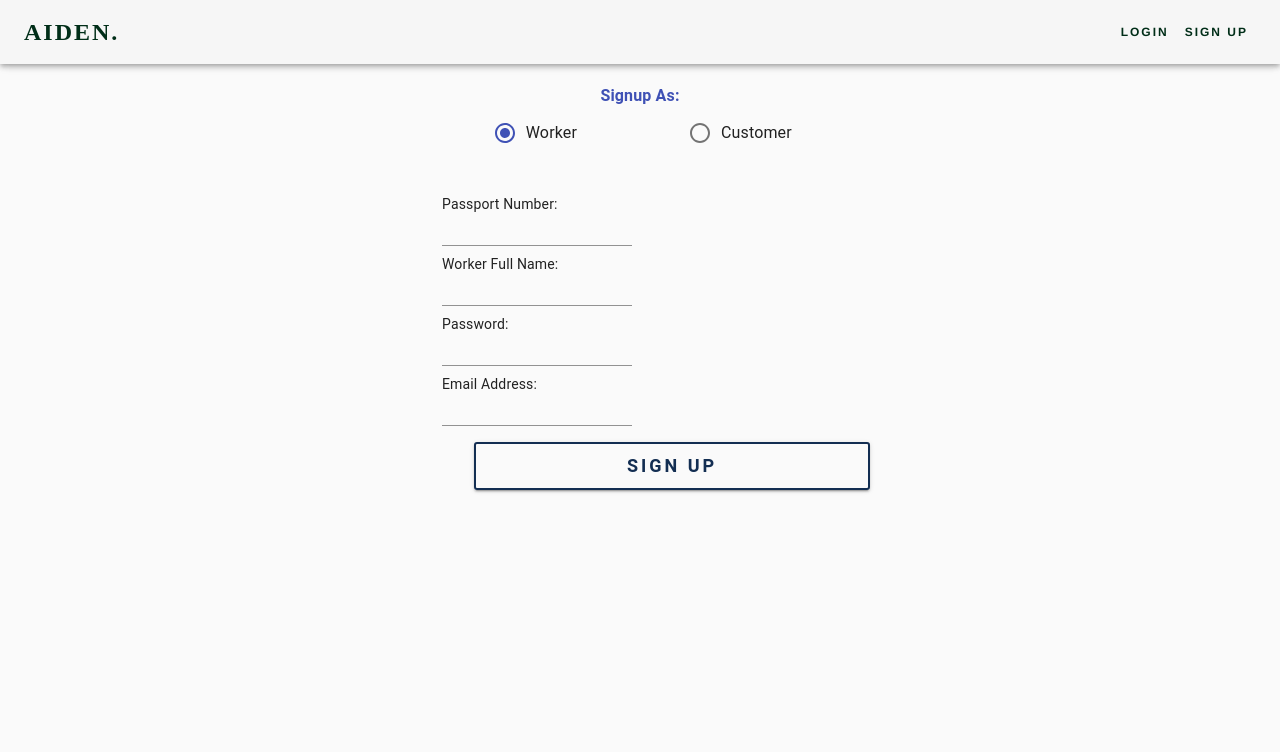
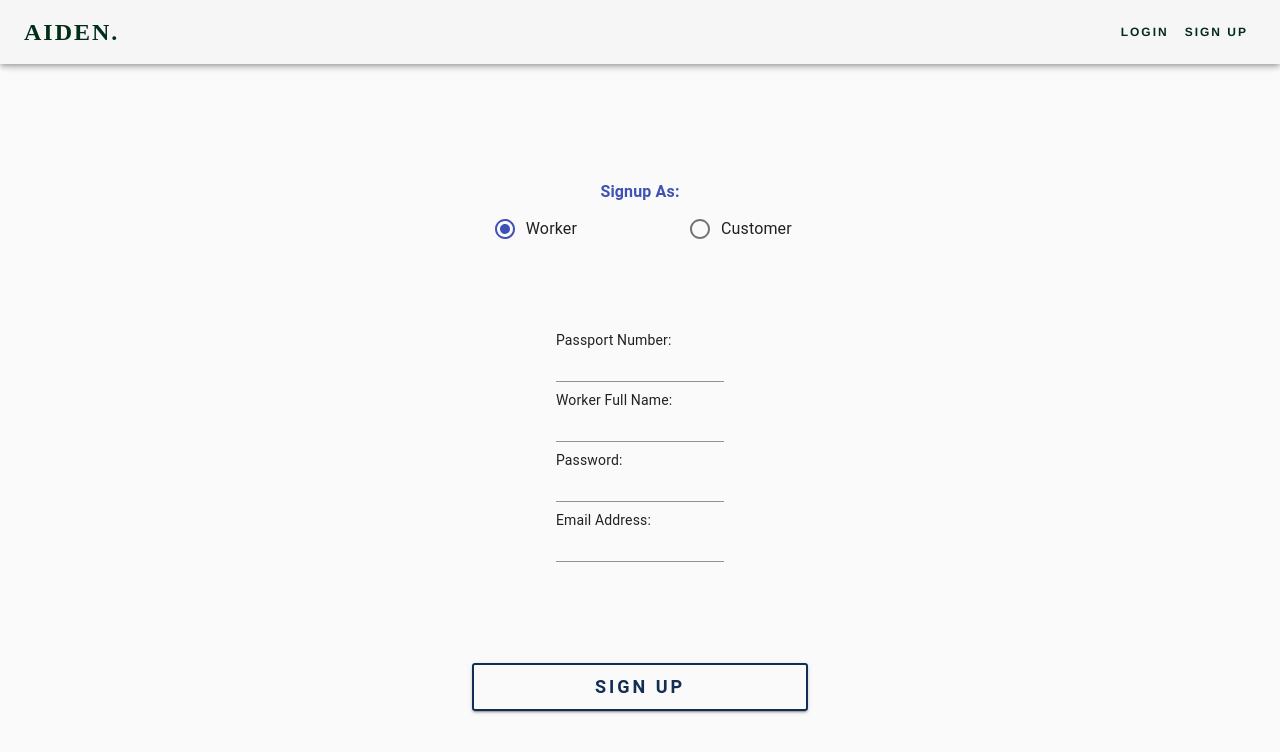
Before and after one commit to SaintTan/Aiden, a React (Create React App) app in the folder aiden/: page /signup in a window 1280 px wide. Both pictures are taken after a click on the label "Worker". Shown: the top 752 px of the page. Built offline with nearby package versions, Linux system fonts and the light colour scheme.

Commit message:
update fix

```diff
--- a/aiden/src/component/CustomerSignup.js
+++ b/aiden/src/component/CustomerSignup.js
@@ -53,37 +53,40 @@ export default class UserSignup extends Component{
         }
         else{
             return(
-                <Container component="main" maxWidth="xs" >
+                <Container component="main" maxWidth="xs" style={styles.container}>
                     <CssBaseline />
                     <div style={styles.paper}>
                         <form style={styles.formLayout}>
-                            <Grid container spacing={2}>
-                                <Grid item xs={12} sm={6}>
-                                <label>Passport Number:</label>
+                            <Grid container spacing={4}>
+                                <Grid item xs={12}>
+                                <label style={styles.textField}>Passport Number:</label>
                                 <TextField
                                     onChange = {this.handleChange}
                                     type="text"
                                     name="CustomerPassport"
+                                    style={styles.textField}
                                     id="passport"/>
                                 </Grid>
                             </Grid>
                             <Grid container spacing={2}>
-                                <Grid item xs={12} sm={6}>
-                                    <label>Customer Full Name:</label>
+                                <Grid item xs={12}>
+                                    <label style={styles.textField}>Customer Full Name:</label>
                                     <TextField
                                         onChange = {this.handleChange}
                                         type="text"
                                         name="CustomerName"
+                                        style={styles.textField}
                                         id="name"/>
                                 </Grid>
                             </Grid>
                             <Grid container spacing={2}>
-                                <Grid item xs={12} sm={6}>
-                                    <label>Email Address:</label>
+                                <Grid item xs={12}>
+                                    <label style={styles.textField}>Email Address:</label>
                                     <TextField
                                         onChange = {this.handleChange}
                                         type="email"
                                         name="CustomerEmail"
+                                        style={styles.textField}
                                         id="email"/>
                                 </Grid>
                             </Grid>
@@ -109,6 +112,13 @@ const styles={
         flexDirection: 'column',
         alignItems: 'center',
     },
+    container:{
+        marginTop: 8*5,
+        display:'flex',
+        flexDirection: 'column',
+        alignItems: 'center',
+        width:"100%"
+    },
     avatar: {
         marginBottom: 8,
         backgroundColor: '#99C015',
@@ -123,9 +133,12 @@ const styles={
         marginTop: 10
     },
     textField: {
-        margin: "4px 0px 4px",
+        marginLeft: "25%",
+        marginRight: "25%"
     },
     submit:{
-
+        marginTop:"30%",
+        marginLeft: "auto",
+        marginRight: "auto"
     }
 }
--- a/aiden/src/component/WorkerSignup.js
+++ b/aiden/src/component/WorkerSignup.js
@@ -16,7 +16,7 @@ export default class WorkerSignup extends Component{
             WorkerPassport: "",
             WorkerName : "",
             WorkerEmail: "",
-            WorkerPassword: ""
+            WorkerPassword: "",
         }
 
         this.handleSubmit = this.handleSubmit.bind(this);
@@ -42,11 +42,11 @@ export default class WorkerSignup extends Component{
         });
 
         e.preventDefault();
-
     }
 
     handleChange(e){
         this.setState({[e.target.name]: e.target.value});
+
     }
 
     render(){
@@ -55,47 +55,51 @@ export default class WorkerSignup extends Component{
         }
         else{
             return(
-                <Container component="main" maxWidth="xs" >
+                <Container component="main" maxWidth="xs" style={styles.container}>
                     <CssBaseline />
                     <div style={styles.paper}>
                         <form style={styles.formLayout}>
                             <Grid container spacing={2}>
-                                <Grid item xs={12} sm={6}>
-                                <label>Passport Number:</label>
+                                <Grid item xs={12}>
+                                <label style={styles.textField}>Passport Number:</label>
                                 <TextField
                                     onChange = {this.handleChange}
                                     type="text"
                                     name="WorkerPassport"
+                                    style={styles.textField}
                                     id="passport"/>
                                 </Grid>
                             </Grid>
                             <Grid container spacing={2}>
-                                <Grid item xs={12} sm={6}>
-                                    <label>Worker Full Name:</label>
+                                <Grid item xs={12}>
+                                    <label style={styles.textField}>Worker Full Name:</label>
                                     <TextField
                                         onChange = {this.handleChange}
                                         type="text"
                                         name="WorkerName"
+                                        style={styles.textField}
                                         id="name"/>
                                 </Grid>
                             </Grid>
                             <Grid container spacing={2}>
-                                <Grid item xs={12} sm={6}>
-                                    <label>Password:</label>
+                                <Grid item xs={12}>
+                                    <label style={styles.textField}>Password:</label>
                                     <TextField
                                         onChange = {this.handleChange}
                                         type="text"
                                         name="WorkerPassword"
+                                        style={styles.textField}
                                         id="password"/>
                                 </Grid>
                             </Grid>
                             <Grid container spacing={2}>
-                                <Grid item xs={12} sm={6}>
-                                    <label>Email Address:</label>
+                                <Grid item xs={12}>
+                                    <label style={styles.textField}>Email Address:</label>
                                     <TextField
                                         onChange = {this.handleChange}
                                         type="email"
                                         name="WorkerEmail"
+                                        style={styles.textField}
                                         id="email"/>
                                 </Grid>
                             </Grid>
@@ -122,6 +126,13 @@ const styles={
         flexDirection: 'column',
         alignItems: 'center',
     },
+    container:{
+        marginTop: 8*5,
+        display:'flex',
+        flexDirection: 'column',
+        alignItems: 'center',
+        width:"100%"
+    },
     avatar: {
         marginBottom: 8,
         backgroundColor: '#99C015',
@@ -136,9 +147,12 @@ const styles={
         marginTop: 10
     },
     textField: {
-        margin: "4px 0px 4px",
+        marginLeft: "25%",
+        marginRight: "25%"
     },
     submit:{
-
+        marginTop:"30%",
+        marginLeft: "auto",
+        marginRight: "auto"
     }
 }
--- a/aiden/src/pages/signupPage.js
+++ b/aiden/src/pages/signupPage.js
@@ -73,7 +73,7 @@ const styles={
     },
     form: {
       width: '100%',
-      marginTop: 8*3
+      marginTop: 8*15
     },
     formLabel: {
     marginBottom: 8,
```
